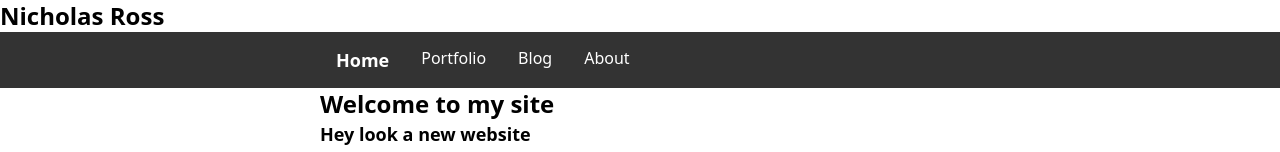
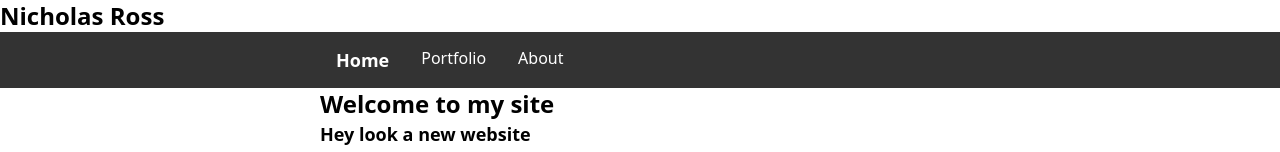
Before and after one commit to LeAlchemist/website, a SvelteKit app: page / in a window 1280 px wide. Shown: the top 152 px of the page. Built offline with nearby package versions, Linux system fonts and the light colour scheme.

Commit message:
Added MDSVEX and hid blog from nav

```diff
--- a/package.json
+++ b/package.json
@@ -15,6 +15,7 @@
 		"@sveltejs/kit": "^2.0.0",
 		"@sveltejs/vite-plugin-svelte": "^3.0.0",
 		"autoprefixer": "^10.4.20",
+		"mdsvex": "^0.12.3",
 		"postcss": "^8.4.45",
 		"prettier": "^3.3.3",
 		"prettier-plugin-tailwindcss": "^0.6.6",
--- a/src/routes/+layout.svelte
+++ b/src/routes/+layout.svelte
@@ -29,9 +29,9 @@
 			<a class="block text-white text-center px-[16px] py-[14px] hover:bg-[#111]" href="/portfolio" aria-current={$page.url.pathname === "/portfolio"}>Portfolio</a>
 		</li>
 
-		<li class= "float-left">
+		<!--<li class= "float-left">
 			<a class="block text-white text-center px-[16px] py-[14px] hover:bg-[#111]" href="/blog" aria-current={$page.url.pathname === "/blog"}>Blog</a>
-		</li>
+		</li>-->
 
 		<li class= "float-left">
 			<a class="block text-white text-center px-[16px] py-[14px] hover:bg-[#111]" href="/about" aria-current={$page.url.pathname === "/about"}>About</a>
```
Also changed, not shown: 2 other files (tests, documents, lock files or other folders).
